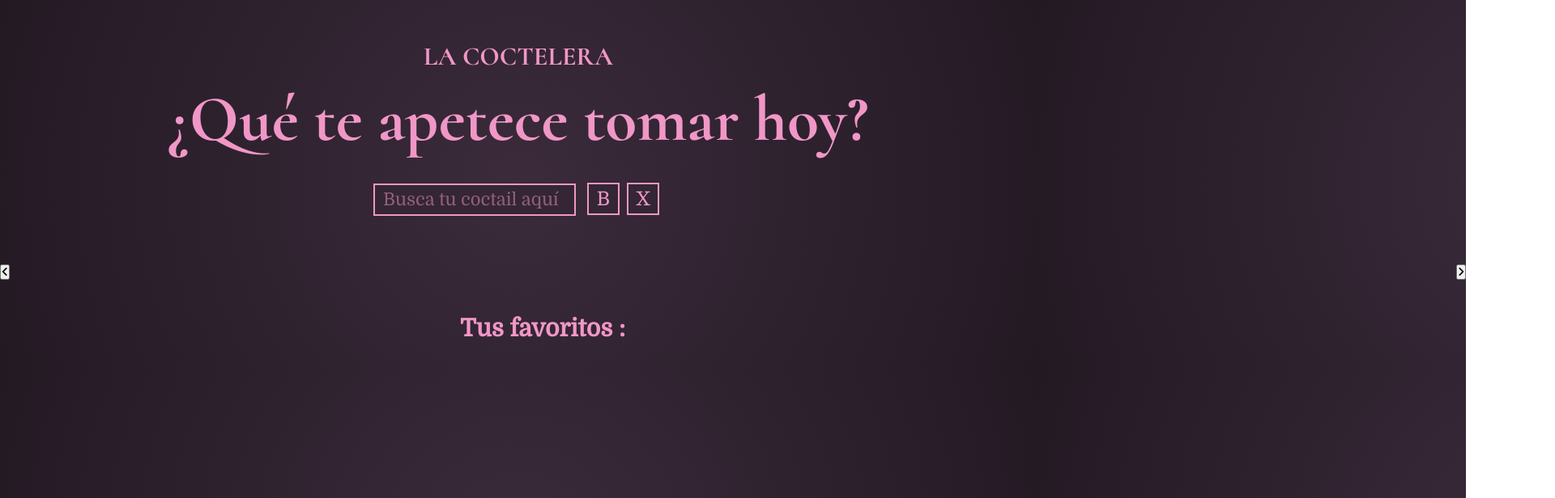
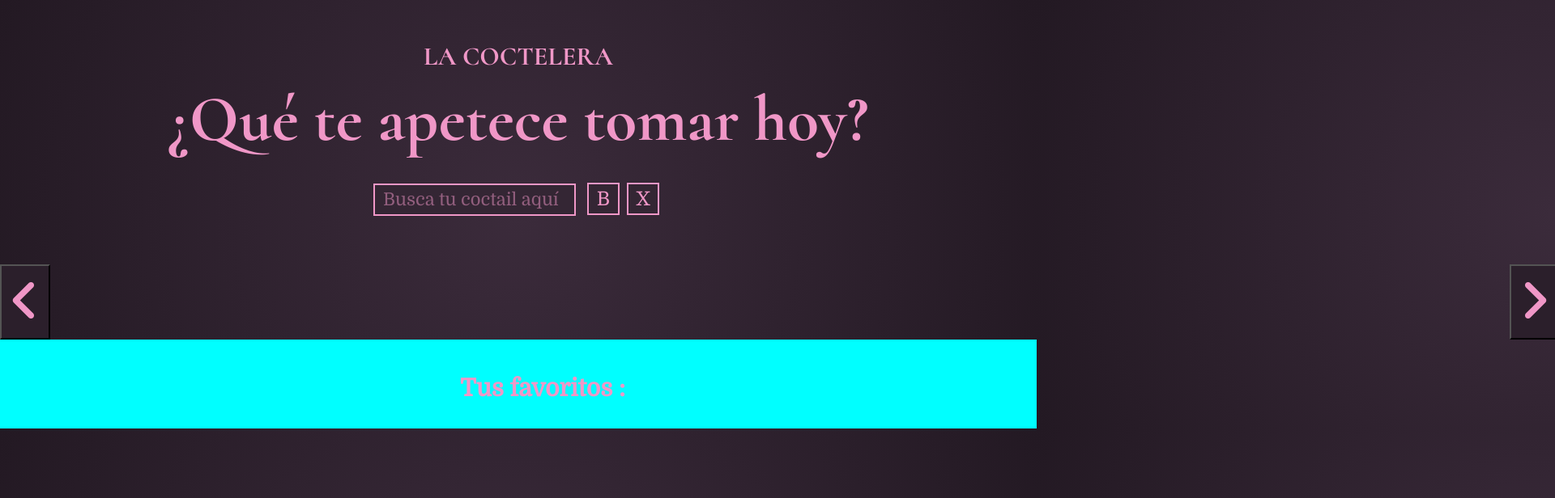
Before and after one commit to Adalab/modulo-2-evaluacion-final-AlmuLloret, a website: page src/html/index.html in a window 1280 px wide. Shown: the top 616 px of the page at 81% size, 1920 px wide, since content can reach past the window. Drawn offline with nearby package versions, Linux system fonts and the light colour scheme; files that its build step writes are made by us from their sources; no server answers.

Commit message:
Add arrows to carrousel

```diff
--- a/src/html/index.html
+++ b/src/html/index.html
@@ -60,13 +60,21 @@
   <main>
     <!-- LISTADO MARGARITAS / BÚSQUEDA  -->
     <section class="search">
-      <button type="button" class="js-leftArrow" id="js-leftArrow">
+      <button
+        type="button"
+        class="search__arrow__left js-leftArrow"
+        id="js-leftArrow"
+      >
         <i class="fas fa-angle-left"></i>
       </button>
       <div class="search__container js-search__container">
         <ul class="js-listSearch search__container__carrousel"></ul>
       </div>
-      <button type="button" class="js-rightArrow" id="js-rightArrow">
+      <button
+        type="button"
+        class="js-rightArrow search__arrow__right"
+        id="js-rightArrow"
+      >
         <i class="fas fa-angle-right"></i>
       </button>
     </section>
@@ -80,7 +88,9 @@
         />
         <h3 class="fav__h2">Tus favoritos :</h3>
       </div>
-      <ul class="fav__list js-listFav"></ul>
+      <div class="fav__container">
+        <ul class="fav__list js-listFav"></ul>
+      </div>
     </section>
   </main>
   <body>
--- a/src/scss/main.scss
+++ b/src/scss/main.scss
@@ -83,17 +83,30 @@ body{
     margin: auto;
     margin-top: 10px;
     align-items: center;
-    width: 1810px;
+    width: 1925px;
     position: relative;
-
+    &__arrow__left{
+        cursor: pointer;
+        font-size: 60px;
+        background-color: rgb(43,31,43);
+        padding: 10px;
+        color: #f097c7;
+        margin-right: 10px;
+    }
+    &__arrow__right{
+        cursor: pointer;
+        font-size: 60px;
+        background-color: rgb(43,31,43);
+        padding: 10px;
+        color: #f097c7;
+        margin-left: 10px;
+    }
     &__container{
         width: 100%;
         overflow:hidden;
         scroll-behavior: smooth;
-
         &__carrousel{
             display:flex;
-
         }
     }
 }
@@ -171,11 +184,11 @@ body{
 
 
 .fav {
-    width: 85vw;
     display: flex;
     flex-direction:column;
     margin: auto;
     align-items: center;
+    background-color: aqua;
 
     &__div{
         margin-top: 40px;
@@ -187,21 +200,23 @@ body{
         margin-left: 15px;
         font-size: 30px;
        }
+    &__container{
+
+
+    }
     &__list{
+        max-width: 1830px;
         margin-top: 30px;
-
-        width: 90%;
-        display: flex;
         background-color: chartreuse;
-        flex-direction: row;
-        align-content: flex-start;
+        display: grid;
+        grid-template-columns: repeat (6, 1fr [col-start]);
 
     }
     &__input{
         visibility: hidden;
 
     }
-    &__input--show{ //esto no funciona
+    &__input--show{
         visibility:visible;
     }
 }
```
